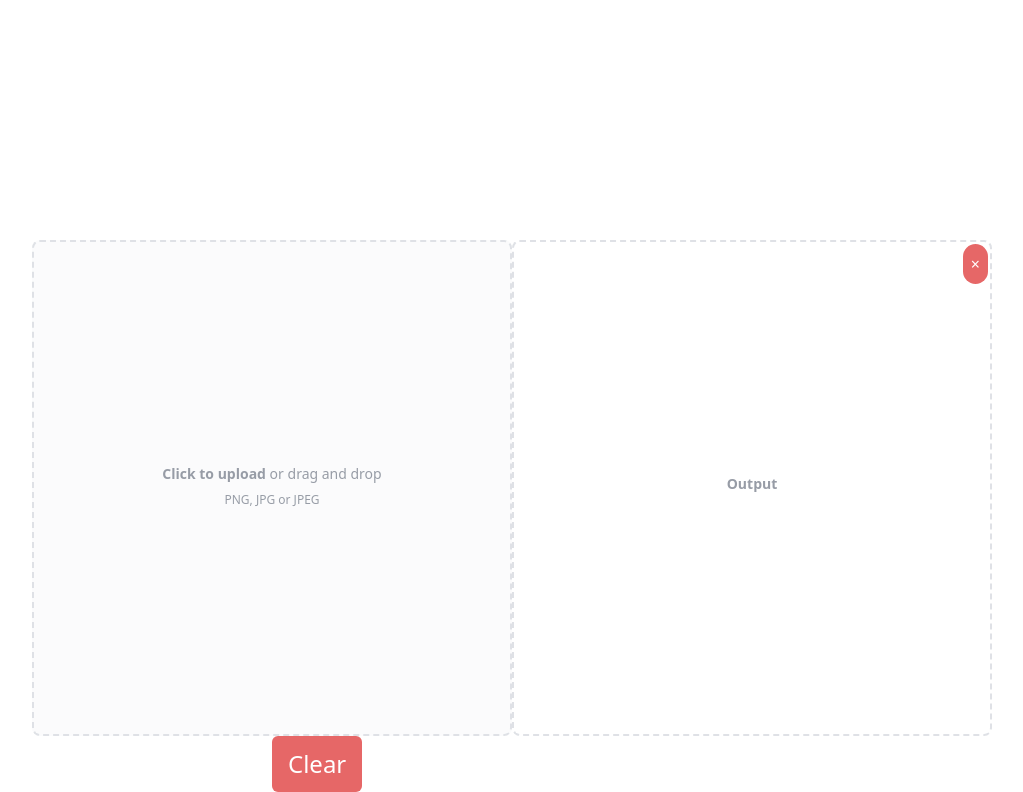
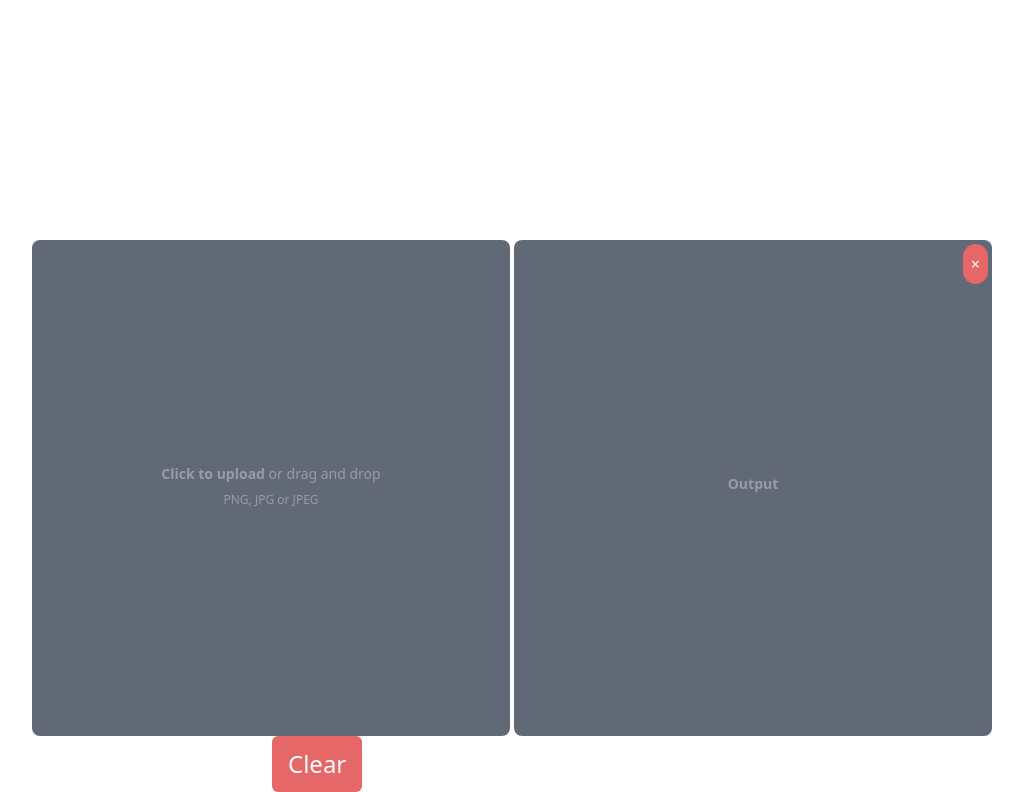
Before and after one commit to bishnuShahi/Pet-Breed-Classification, a Django app: page / in a window 1280 px wide. Shown: the part 1160-1952 px from the top of the page, without its empty margins (128-1151 px from the left). Run offline with Django 5.2, Linux system fonts and the light colour scheme; some libraries are stand-ins or nearby versions.

Commit message:
Fixed chart display issues, updated colors, + final touch

```diff
--- a/Project/theme/static/css/dist/styles.css
+++ b/Project/theme/static/css/dist/styles.css
@@ -960,25 +922,13 @@ select {
   width: auto;
 }
 
-.w-full {
-  width: 100%;
-}
-
-.w-1\/2 {
-  width: 50%;
-}
-
-.w-3\/4 {
-  width: 75%;
-}
-
 .w-fit {
   width: -moz-fit-content;
   width: fit-content;
 }
 
-.transform {
-  transform: translate(var(--tw-translate-x), var(--tw-translate-y)) rotate(var(--tw-rotate)) skewX(var(--tw-skew-x)) skewY(var(--tw-skew-y)) scaleX(var(--tw-scale-x)) scaleY(var(--tw-scale-y));
+.w-full {
+  width: 100%;
 }
 
 .cursor-pointer {
@@ -1011,8 +961,16 @@ select {
   justify-content: space-around;
 }
 
+.gap-2 {
+  gap: 0.5rem;
+}
+
 .gap-\[5px\] {
   gap: 5px;
+}
+
+.gap-1 {
+  gap: 0.25rem;
 }
 
 .overflow-hidden {
@@ -1043,28 +1001,19 @@ select {
   border-width: 2px;
 }
 
-.border-dashed {
-  border-style: dashed;
-}
-
 .border-black {
   --tw-border-opacity: 1;
   border-color: rgb(0 0 0 / var(--tw-border-opacity));
 }
 
-.border-gray-300 {
-  --tw-border-opacity: 1;
-  border-color: rgb(209 213 219 / var(--tw-border-opacity));
-}
-
-.bg-gray-50 {
-  --tw-bg-opacity: 1;
-  background-color: rgb(249 250 251 / var(--tw-bg-opacity));
-}
-
 .bg-red-600 {
   --tw-bg-opacity: 1;
   background-color: rgb(220 38 38 / var(--tw-bg-opacity));
+}
+
+.bg-slate-800 {
+  --tw-bg-opacity: 1;
+  background-color: rgb(30 41 59 / var(--tw-bg-opacity));
 }
 
 .bg-yellow-950 {
@@ -1208,6 +1143,12 @@ select {
   filter: var(--tw-blur) var(--tw-brightness) var(--tw-contrast) var(--tw-grayscale) var(--tw-hue-rotate) var(--tw-invert) var(--tw-saturate) var(--tw-sepia) var(--tw-drop-shadow);
 }
 
+.backdrop-blur-xl {
+  --tw-backdrop-blur: blur(24px);
+  -webkit-backdrop-filter: var(--tw-backdrop-blur) var(--tw-backdrop-brightness) var(--tw-backdrop-contrast) var(--tw-backdrop-grayscale) var(--tw-backdrop-hue-rotate) var(--tw-backdrop-invert) var(--tw-backdrop-opacity) var(--tw-backdrop-saturate) var(--tw-backdrop-sepia);
+  backdrop-filter: var(--tw-backdrop-blur) var(--tw-backdrop-brightness) var(--tw-backdrop-contrast) var(--tw-backdrop-grayscale) var(--tw-backdrop-hue-rotate) var(--tw-backdrop-invert) var(--tw-backdrop-opacity) var(--tw-backdrop-saturate) var(--tw-backdrop-sepia);
+}
+
 .transition {
   transition-property: color, background-color, border-color, text-decoration-color, fill, stroke, opacity, box-shadow, transform, filter, -webkit-backdrop-filter;
   transition-property: color, background-color, border-color, text-decoration-color, fill, stroke, opacity, box-shadow, transform, filter, backdrop-filter;
--- a/Project/theme/templates/base.html
+++ b/Project/theme/templates/base.html
@@ -41,18 +41,18 @@
 				What's My Dog's Breed?
 		  	</button>
 		</div>
-		<div id='modal' class="absolute inset-0 h-2/3 w-3/4 m-auto transition-all transform ease-in-out z-50 top-[100rem]">
-			<div class="flex items-center justify-around h-full w-full">
+		<div id='modal' class="absolute inset-0 h-2/3 w-3/4 m-auto transition-all z-50 top-[100rem]">
+			<div class="flex items-center justify-around h-full w-full gap-1 backdrop-blur-xl">
 			{% csrf_token %}
-			<label id='image-container' for="dropzone-file" class="flex flex-col items-center justify-center w-full h-full border-2 border-gray-300 border-dashed rounded-lg cursor-pointer bg-gray-50 dark:hover:bg-gray-800 dark:bg-gray-700 hover:bg-gray-100 ">
+			<label id='image-container' for="dropzone-file" class="flex flex-col items-center justify-center w-full h-full p-3 rounded-lg cursor-pointer bg-slate-800 hover:bg-slate-900 dark:bg-gray-900 dark:hover:bg-gray-950">
 				<div class="flex flex-col items-center justify-center pt-5 pb-6">
-					<p class="mb-2 text-sm text-gray-500 dark:text-gray-400 text-center"><span class="font-semibold">Click to upload</span> or drag and drop
+					<p class="mb-2 text-sm text-gray-500 text-center"><span class="font-semibold">Click to upload</span> or drag and drop
 						<input id="dropzone-file" class="hidden" type="file" accept=".jpeg,.png,.jpg" onchange="sendImageToServer(this.files[0])" />
 					</p>
 					<p class="text-xs text-gray-500 dark:text-gray-400">PNG, JPG or JPEG</p>
 				</div>
 			</label>
-			<div class="flex flex-col items-center justify-center w-full h-full border-2 border-gray-300 border-dashed rounded-lg dark:bg-gray-700 ">
+			<div class="flex flex-col items-center justify-center w-full h-full p-3 rounded-lg bg-slate-800 dark:bg-gray-900">
 				<div class="flex flex-col items-center justify-center h-full w-full">
 					<p id='outputText' class="mb-2 text-sm text-gray-500 dark:text-gray-400 font-semibold">Output</p>
 					<div id="chartContainer" class="hidden h-full w-full"></div>
@@ -112,40 +112,22 @@
 	</script>
 
 	<script>
-		let myChart;
+		var myChart;
 
         function createChart(dataPoints) {
             // Clear the existing chart container
             const chartContainer = document.getElementById('chartContainer');
             chartContainer.innerHTML = '';
 
-            // Create a new canvas element
-            const canvas = document.createElement('canvas');
-            canvas.id = 'chart';
-            canvas.className = 'h-full w-full';
-            chartContainer.appendChild(canvas);
+            // Create the chart
+            myChart = new CanvasJS.Chart('chartContainer', {
+                animationEnabled: true,
+                backgroundColor: "#111827",
 
-            // Create the chart
-            chart = new CanvasJS.Chart(canvas, {
-                animationEnabled: true,
-                backgroundColor: "#2f2f2f",
-                title: {
-                    text: "Dog Breed Distribution",
-                    fontColor: "white",
-                    fontFamily: "'Poppins', sans-serif"
-                },
-                legend: {
-                    fontColor: "white",
-                    fontFamily: "'Poppins', sans-serif",
-                    verticalAlign: "center",
-                    horizontalAlign: "right"
-                },
                 data: [{
                     type: "doughnut",
                     startAngle: 60,
-                    innerRadius: "65%",
-                    showInLegend: true,
-                    legendText: "{label}: {y}%",
+                    innerRadius: "85",
                     indexLabelFontSize: 14,
                     indexLabelFontColor: "white",
                     indexLabelFontFamily: "'Poppins', sans-serif",
@@ -153,7 +135,7 @@
                 }]
             });
 
-            chart.render();
+            myChart.render();
 
             // Show the chart container
             chartContainer.classList.remove('hidden');
@@ -182,12 +164,6 @@
 				  return;
 				}
 
-				const colorPalette = [
-					'#9966FF',
-					'#FF9F40',
-					'#8AC926'
-				  ];
-
 				const filteredData = Object.entries(data).filter(([label, value]) => value !== 0);
 				const labels = filteredData.map(([label, value]) => label);
 				const values = filteredData.map(([label, value]) => value);
@@ -196,7 +172,7 @@
 				const dataPoints = labels.map((label, index) => ({
 					y: values[index],
 					label: label,
-					color: colorPalette[index % colorPalette.length]
+					indexLabel: `${label}: ${values[index]}%`
 				  }));
 
 				// Create the chart with the received data
```
Also changed, not shown: other parts of Project/theme/static/css/dist/styles.css (+31 -78 lines), Project/db.sqlite3.
